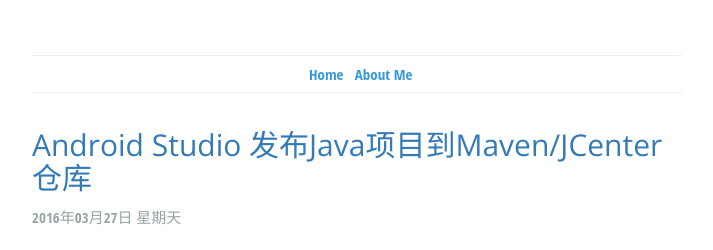
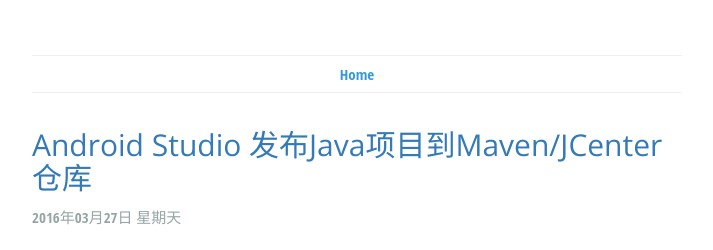
Before and after one commit to gofordream/gofordream.github.io, a Jekyll site: the page built from index.html, in a window 1280 px wide and 900 px high. Shown: the top 250 px of the window, without its empty margins (283-996 px from the left). Built offline with Jekyll 4.4.1, drawn with Linux system fonts in a browser that asks for light colours; nearby versions of some CDN libraries; library files that are not in the unit come from our copies.

Commit message:
remove aboutme

```diff
--- a/_includes/blog_header.html
+++ b/_includes/blog_header.html
@@ -10,7 +10,6 @@
     <nav class="menu" role="nav">
         <ul>
             <li><a href="/">Home</a></li>
-            <li><a target="_blank" href="/about.html"> About Me</a></li>
         </ul>
     </nav>
 </header>
```
